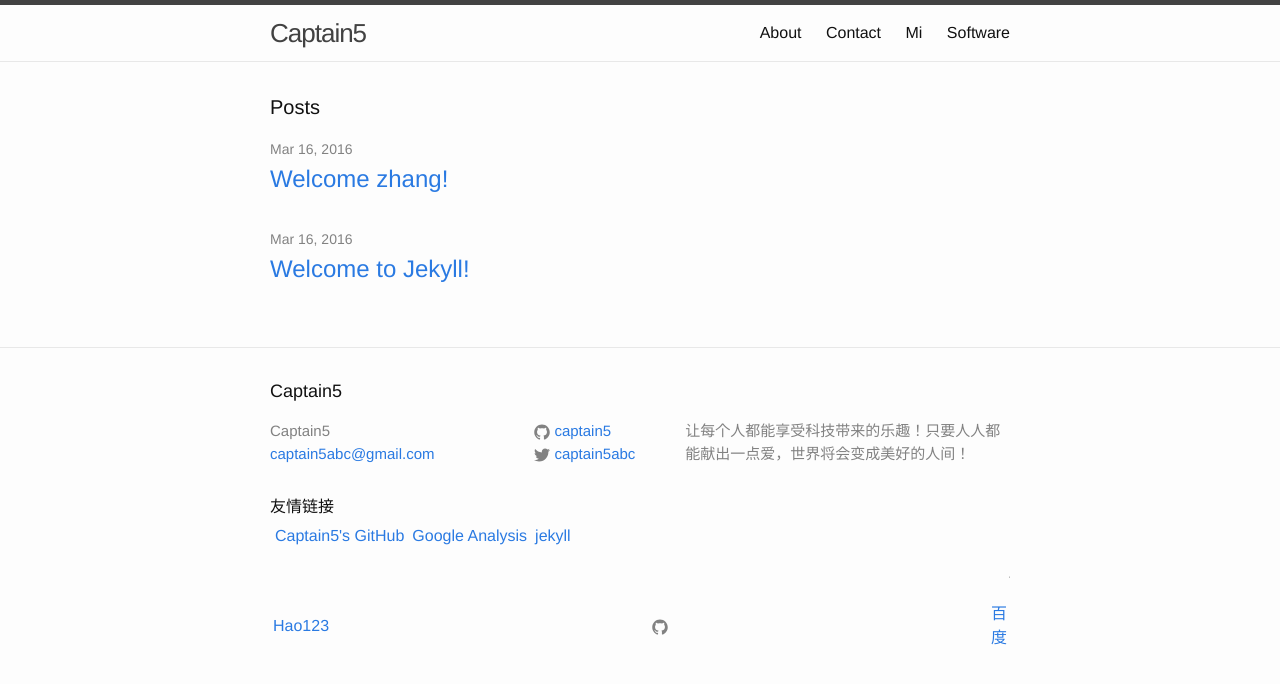
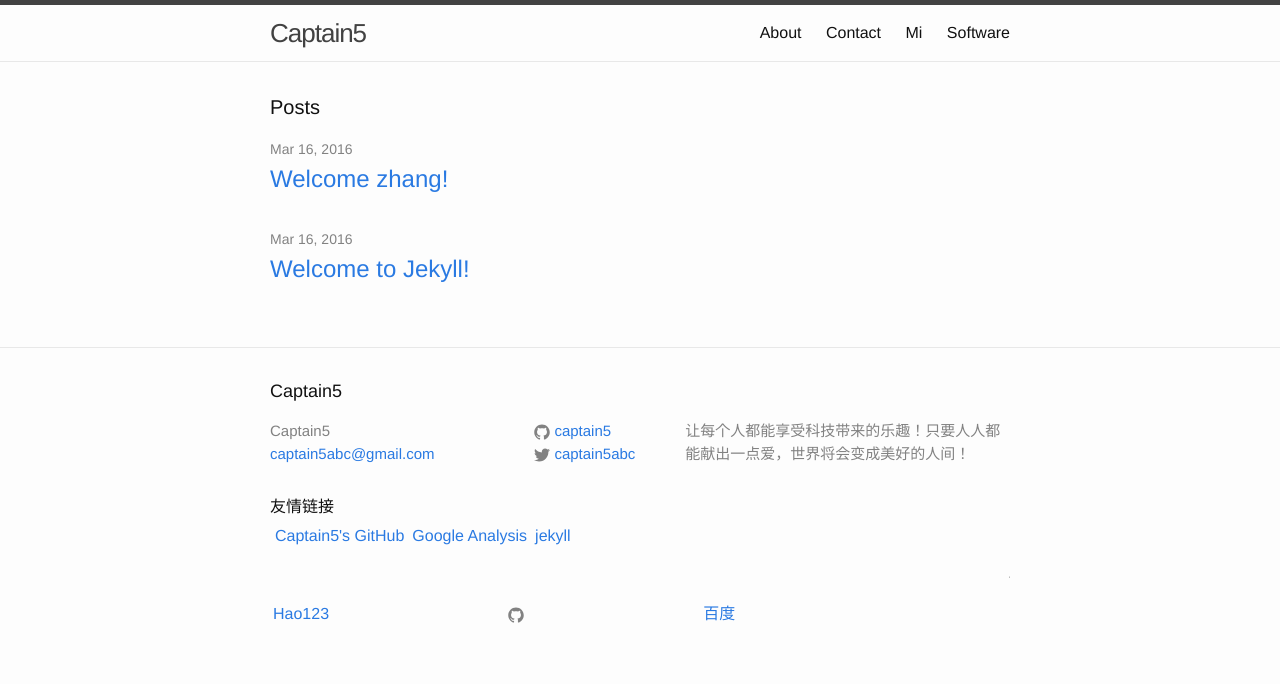
Before and after one commit to captain5/captain5.github.io, a Jekyll site: the page built from index.html, in a window 1280 px wide. Shown: the top 684 px of the page. Built offline with Jekyll 4.4.1, drawn with Linux system fonts in a browser that asks for light colours.

Commit message:
Update footer.html

```diff
--- a/_includes/footer.html
+++ b/_includes/footer.html
@@ -49,7 +49,7 @@
    <marquee>让每个人都能享受科技带来的乐趣！只要人人都能献出一点爱，世界将会变成美好的人间！</marquee>
    <table>
      <tr><td><a href="http://hao123.com"  target="_black">Hao123</a></td>
-        <td width=90% align=center>{% include icon-github.html %}</td>
+        <td width=80% align=center>{% include icon-github.html %}</td>
         <td><a href="http://baidu.com"  target="_black">百度</a></td>
       </tr></table>
   </div>
```
